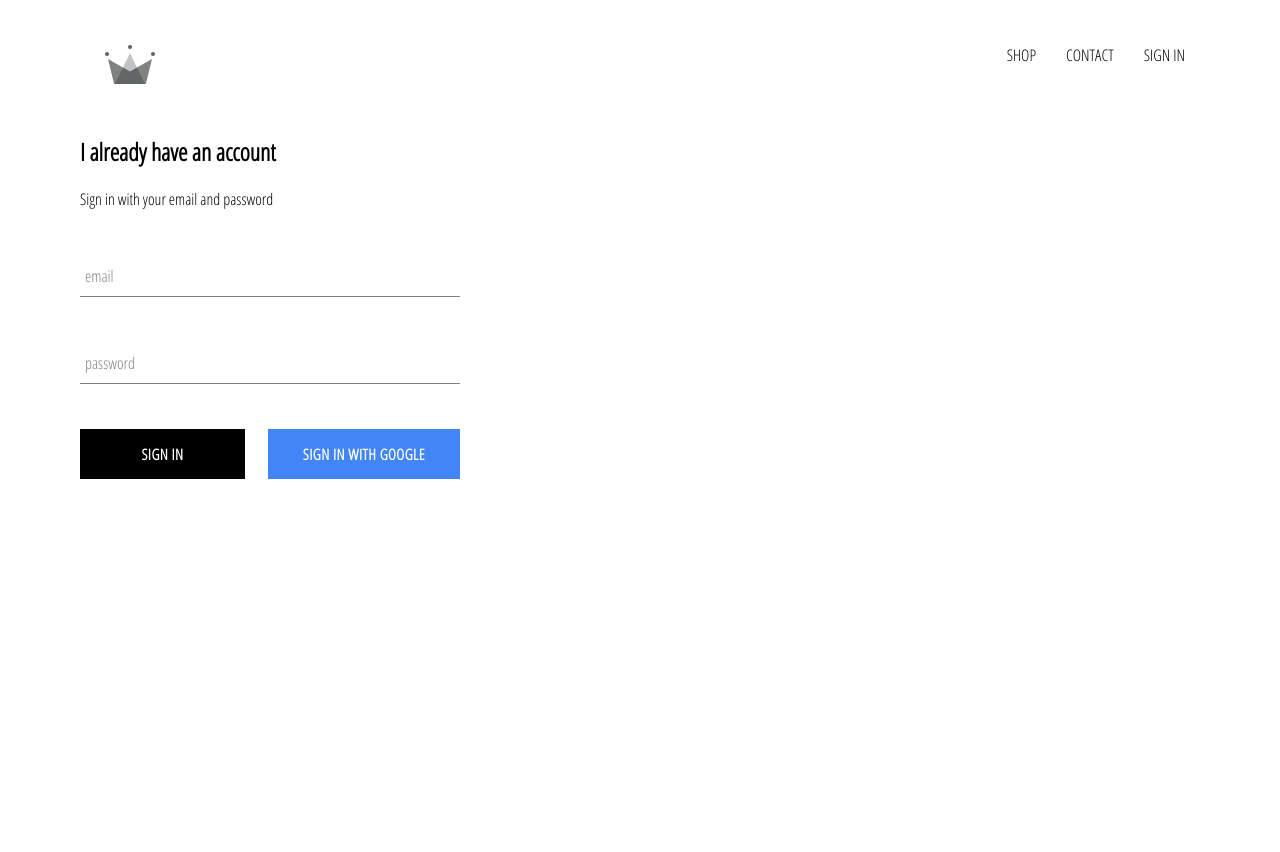
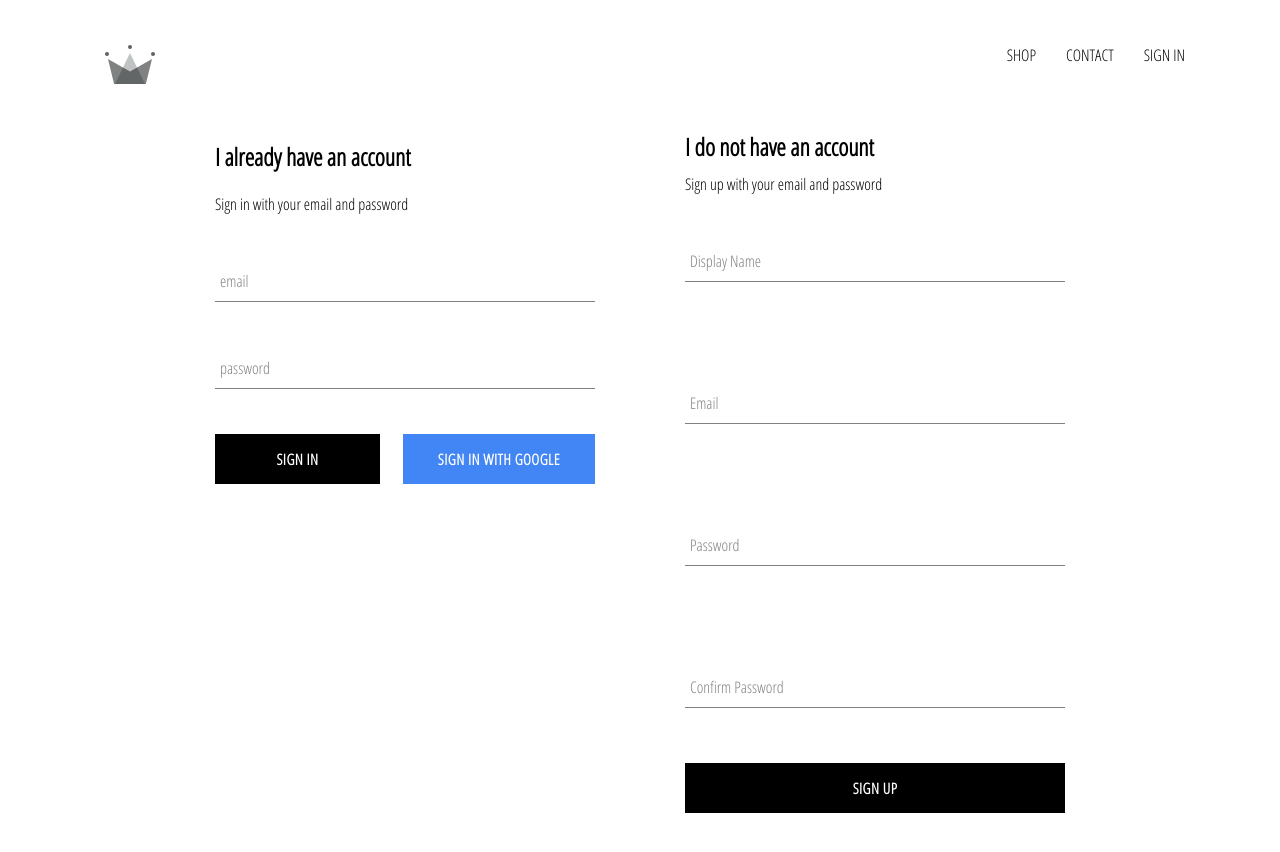
Before and after one commit to Resistance21/crown-clothing, a React (Create React App) app: page /signin in a window 1280 px wide. Shown: the top 852 px of the page. Before the commit the page ends 800 px from the top, so only its background shows below. Built offline with nearby package versions, Linux system fonts and the light colour scheme; no server answers.

Commit message:
added email sign up

```diff
--- a/package.json
+++ b/package.json
@@ -14,7 +14,7 @@
     "react-scripts": "3.4.0"
   },
   "scripts": {
-    "start": "react-scripts start",
+    "start": "react-scripts start --no-cache",
     "build": "react-scripts build",
     "test": "react-scripts test",
     "eject": "react-scripts eject"
--- a/src/App.js
+++ b/src/App.js
@@ -5,7 +5,7 @@
 import ShopPage from './pages/shop-page/shopPage.component';
 import Header from './components/header/header.component';
 import SignInAndSignUp from './pages/sign-in-and-sign-up-page/sign-in-and-sign-up.component';
-import { auth } from './firebase/firebase.utils';
+import { auth, createUserProfileDocument } from './firebase/firebase.utils';
 
 class App extends Component {
   constructor(props) {
@@ -18,12 +18,28 @@
 
   unsubscribeFromAuth = null;
 
+
   componentDidMount() {
-    this.unsubscribeFromAuth = auth.onAuthStateChanged(user => {
-      this.setState({ currentUser: user });
-      console.log(user);
-    })
+    this.unsubscribeFromAuth = auth.onAuthStateChanged(async userAuth => {
+      if (userAuth) {
+        const userRef = await createUserProfileDocument(userAuth);
+
+        userRef.onSnapshot(snapShot => {
+          this.setState({
+            currentUser: {
+              id: snapShot.id,
+              ...snapShot.data()
+            }
+          }, () => {
+            console.log(this.state)
+          })
+        });
+      } else {
+        this.setState({ currentUser: userAuth });
+      }
+    });
   }
+
 
   componentWillUnmount() {
     this.unsubscribeFromAuth();
--- /dev/null
+++ b/src/components/sign-up/sign-up.component.jsx
@@ -0,0 +1,76 @@
+import React, { Component } from 'react'
+import FormInput from '../form-input/form-input.component'
+import CustomButton from '../custom-button/custom-button.component'
+import { auth, createUserProfileDocument } from '../../firebase/firebase.utils'
+
+import './sign-up.scss'
+
+class SignUp extends Component{
+    constructor(props) {
+        super(props);
+        this.state = {
+            displayName: '',
+            email: '',
+            password: '',
+            confirmPassword: ''
+        }
+    }
+
+    handleSubmit = async event => {
+        event.preventDefault();
+        const { displayName, email, password, confirmPassword } = this.state;
+        if (password !== confirmPassword) {
+            alert("password do not match");
+            return;
+        }
+
+        try {
+            const user = await auth.createUserWithEmailAndPassword(email, password);
+            await createUserProfileDocument(user, displayName)
+
+            this.setState({
+                displayName: '',
+                email: '',
+                password: '',
+                confirmPassword: ''
+            })
+        }
+        catch(error){
+            console.error(error)
+        }
+
+    }
+
+    handleChange = (event) => {
+        const { name, value } = event.target;
+        this.setState({
+            [name]: value
+        })
+    }
+
+
+    render() {
+        const { displayName, email, password, confirmPassword } = this.state;
+        return (
+            <div className='sign-up'>
+                <h2 className='title'>I do not have an account</h2>
+                <span>Sign up with your email and password</span>
+                <form className='sign-up' onSubmit={this.handleSubmit} >
+                    <FormInput className='form-input' type='text' name='displayName'
+                        value={displayName} onChange={this.handleChange} label='Display Name' required />
+                    <FormInput className='form-input' type='email' name='email'
+                        value={email} onChange={this.handleChange} label='Email' required />
+                    <FormInput className='form-input' type='password' name='password'
+                        value={password} onChange={this.handleChange} label='Password' required />
+                    <FormInput className='form-input' type='password' name='confirmPassword'
+                        value={confirmPassword} onChange={this.handleChange} label='Confirm Password' required />
+                    <CustomButton type='submit' >Sign Up</CustomButton>
+
+                </form>
+
+            </div>
+        )
+    }
+}
+
+export default SignUp;
--- /dev/null
+++ b/src/components/sign-up/sign-up.scss
@@ -0,0 +1,13 @@
+.sign-up{
+    display: flex;
+    flex-direction: column;
+    width: 380px;
+
+    .title{
+        margin: 10px 0;
+    }
+
+    .form-input{
+        margin: 0 0 10px 0;
+    }
+}
--- a/src/firebase/firebase.utils.js
+++ b/src/firebase/firebase.utils.js
@@ -14,6 +14,40 @@
     measurementId: "G-HX5DEMDTRL"
 };
 
+
+export const createUserProfileDocument = async (userAuth, additionalData) => {
+    if (!userAuth) {
+        return
+    }
+
+    const userRef = firestore.doc(`user/${userAuth.uid}`);
+
+    const snapShot = await userRef.get()
+
+    if (!snapShot.exists) {
+        const { displayName, email } = userAuth;
+        const createdAt = new Date();
+
+        try {
+            await userRef.set({
+                displayName,
+                email,
+                createdAt,
+                ...additionalData
+
+                }
+            )
+        }
+        catch (err) {
+            console.log(`error making user`);
+        }
+    }
+
+    return userRef;
+    //console.log(snapShot)
+}
+
+
 firebase.initializeApp(config);
 
 export const auth = firebase.auth();
--- a/src/pages/sign-in-and-sign-up-page/sign-in-and-sign-up.component.jsx
+++ b/src/pages/sign-in-and-sign-up-page/sign-in-and-sign-up.component.jsx
@@ -3,11 +3,16 @@
 import './sign-in-and-sign-up.styles.scss';
 
 import SignIn from '../../components/sign-in/sign-in.component';
+import SignUp from '../../components/sign-up/sign-up.component'
 
 
 const SignInAndSignUp = () => {
-    return(
-        <SignIn />
+    return (
+        <div className='sign-in-and-sign-up'>
+            <SignIn />
+            <SignUp />
+
+        </div>
 
     )
 }
--- a/src/pages/sign-in-and-sign-up-page/sign-in-and-sign-up.styles.scss
+++ b/src/pages/sign-in-and-sign-up-page/sign-in-and-sign-up.styles.scss
@@ -0,0 +1,6 @@
+.sign-in-and-sign-up{
+    width: 850px;
+    display: flex;
+    justify-content: space-between;
+    margin: 30px auto;
+}
```
